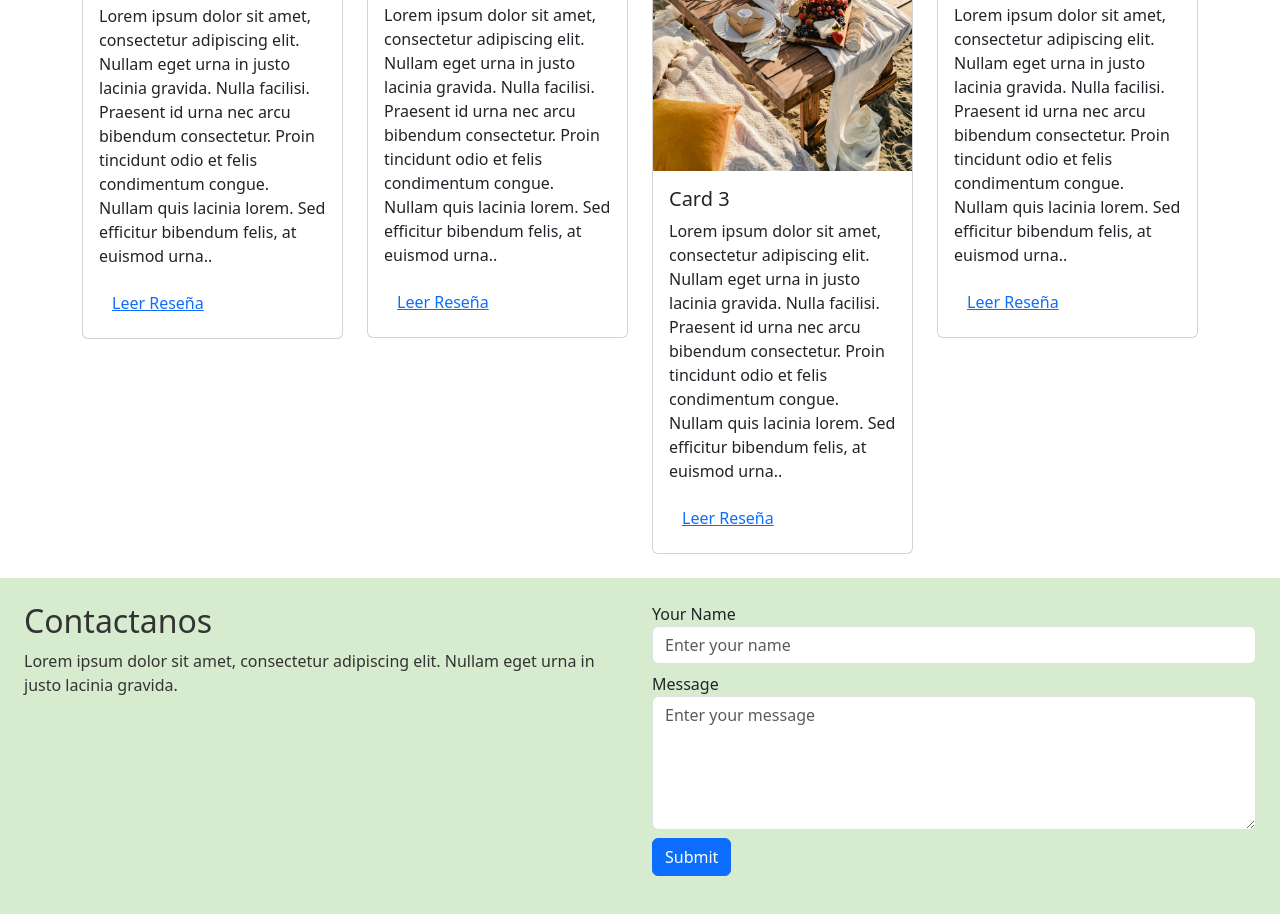
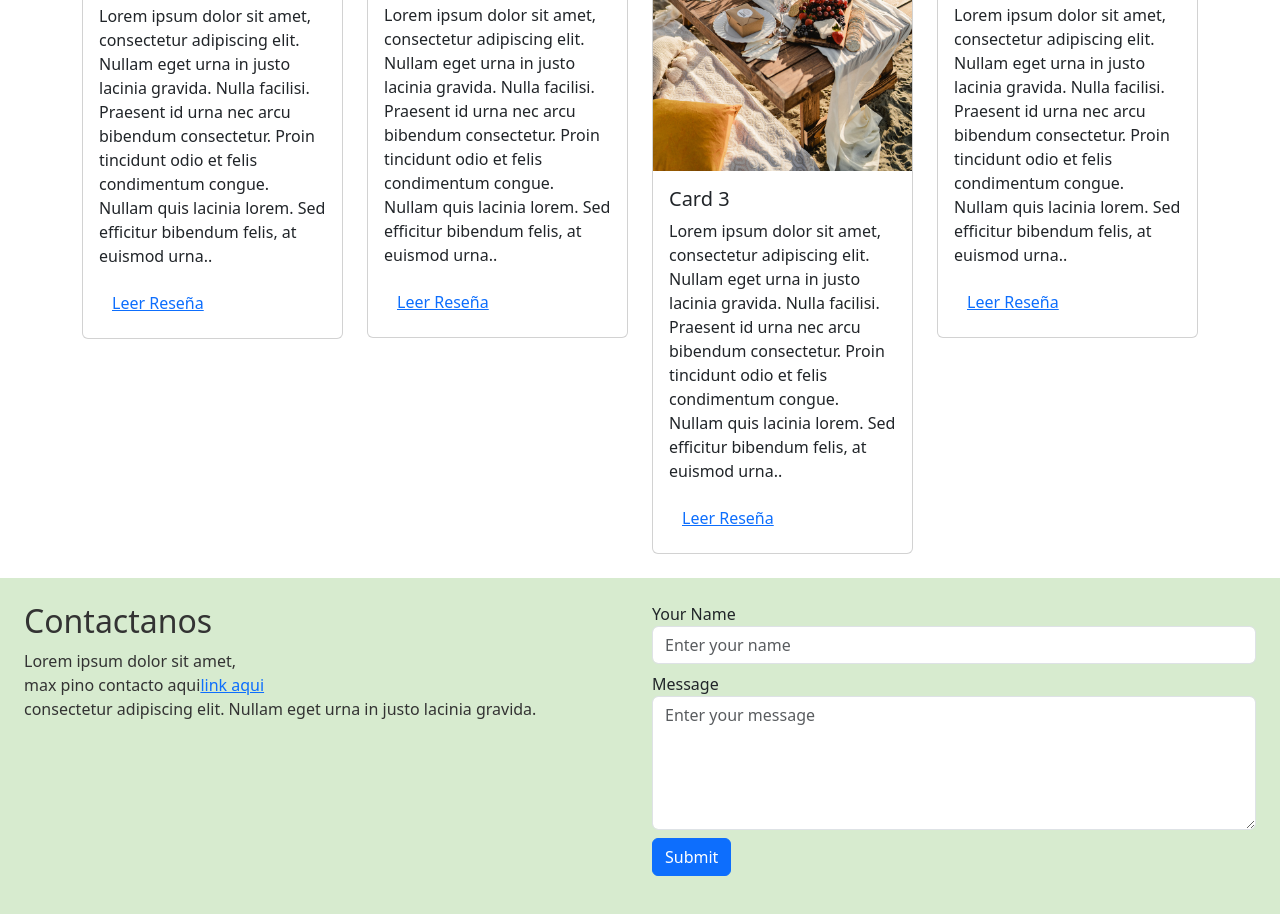
Before and after one commit to maxjsx/c1-max-pino, a plain HTML site: page index.html in a window 1280 px wide. Shown: the part 717-1631 px from the top of the page. Drawn offline with nearby package versions, Linux system fonts and the light colour scheme.

```diff
--- a/index.html
+++ b/index.html
@@ -32,9 +32,9 @@
         </div>
     </nav>
 
-    <div id="inicio" class="mb-4">
+    <div id="inicio" class=" mb-4">
         <div class="row">
-            <div class="col-md-6">
+            <div class="col-md-6 ">
                 <img src="./img/AniversarioBoda.jpg" class="img-fluid" alt="Your Image">
             </div>
             <div class="col-md-6 mt-4">
@@ -95,7 +95,8 @@
         <div class="row">
             <div class="col-md-6">
                 <h2>Contactanos</h2>
-                <p>Lorem ipsum dolor sit amet, consectetur adipiscing elit. Nullam eget urna in justo lacinia gravida.</p>
+                <p>Lorem ipsum dolor sit amet, <br/>
+                    max pino contacto aqui<a href="your-link-url" class="contact-link">link aqui</a> <br/> consectetur adipiscing elit. Nullam eget urna in justo lacinia gravida.</p>
             </div>
             <div class="col-md-6">
                 <form>
```
